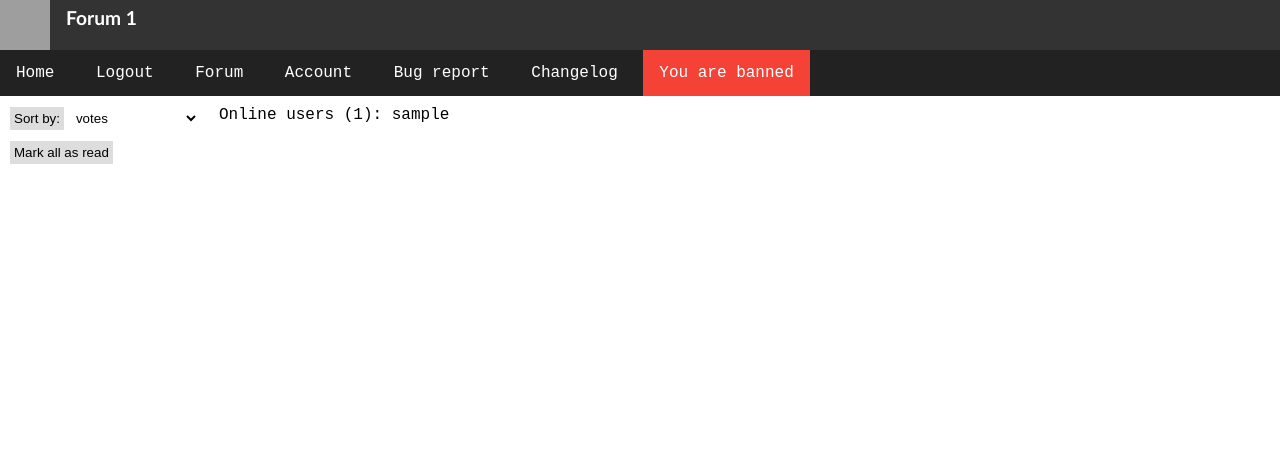
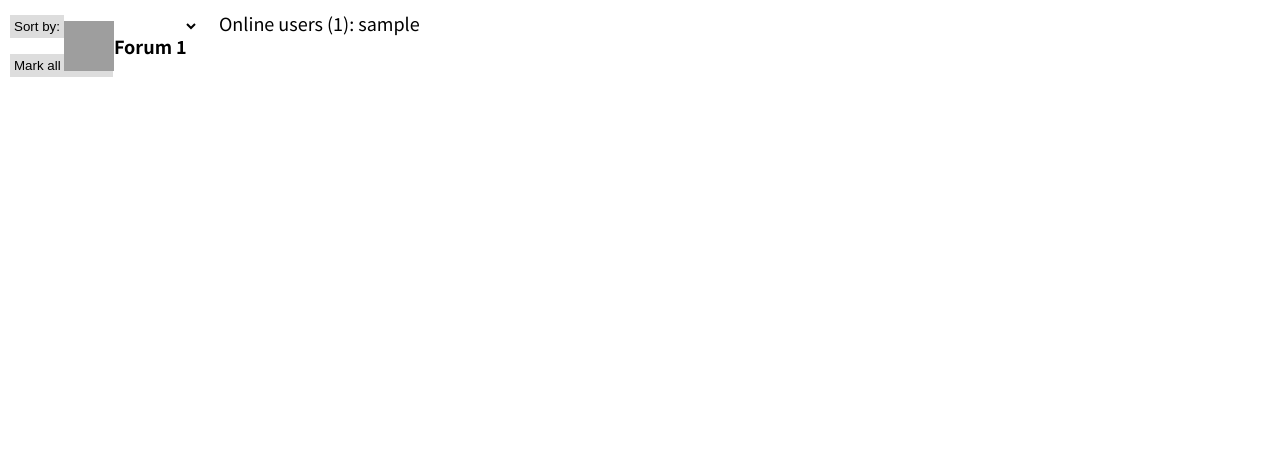
Before and after one commit to ethandhunt/Forum1, a PHP site: page /forum.php in a window 1280 px wide. Shown: the top 464 px of the page. Run offline with PHP 8.4, Linux system fonts and the light colour scheme; the visitor is signed in with stand-in values (Sample User, id 1); data that the repository does not hold is empty; grey boxes are pictures that could not be loaded.

Commit message:
modified:   forum.php 	modified:   includes/header.php 	deleted:    includes/navbar.php 	modified:   post.php 	modified:   style/admin.css 	modified:   style/banned.css 	modified:   style/changelog.css 	modified:   style/chat.css 	modified:   style/forum.css 	modified:   style/report.css 	modified:   style/reports.css 	modified:   style/style.css 	modified:   style/users.css 	modified:   style/view_comment_report.css 	modified:   style/view_post.css 	modified:   style/view_post_report.css

```diff
--- a/forum.php
+++ b/forum.php
@@ -162,22 +162,12 @@ if (!isset($_SESSION["user_id"])) {
     <title> Forum </title>
     <link rel="stylesheet" href="style/style.css">
     <link rel="stylesheet" href="style/forum.css">
-    <link rel="stylesheet" href="https://cdnjs.cloudflare.com/ajax/libs/font-awesome/4.7.0/css/font-awesome.min.css">
+    <!-- <link rel="stylesheet" href="https://cdnjs.cloudflare.com/ajax/libs/font-awesome/4.7.0/css/font-awesome.min.css"> -->
     <script src="includes/vote.js"></script>
 </head>
 
 <body>
     <?php include "includes/header.php" ?>
-
-    <?php include "includes/navbar.php" ?>
-
-    <?php
-    if (random_int(0, 5) == 0) {
-        ?>
-        <img src="easter/ad2.gif" style="margin:auto">
-        <?php
-    }
-    ?>
 
     <div class="pre-post-table">
         <div class="pre-left">
--- a/includes/header.php
+++ b/includes/header.php
@@ -1,6 +1,13 @@
-<div class="header">
+<header>
     <img src="images/logo.jpg" class="logo">
     <div>
         Forum 1
     </div>
-</div>
+
+    <ul class="nav-links">
+         <li><a href="forum.php">Home</a></li>
+         <li><a>JFOKEL</a></li>
+         <li><a></a></li>
+         <li><a>ehj</a></li>
+     </ul>
+</header>
--- a/includes/navbar.php
+++ /dev/null
@@ -1,49 +0,0 @@
-<div class="navbar-container">
-    <ul>
-        <li>
-            <a href="index.php"> Home </a>
-            <?php
-            if (!isset($_SESSION["user_id"])) {
-                ?>
-                <a href="register.php"> Register </a>
-                <a href="login.php"> Login </a>
-                <?php
-            }
-            if (isset($_SESSION["user_id"])) {
-                ?>
-                <a href="logout.php"> Logout </a>
-                <a href="forum.php"> Forum </a>
-                <a href="account.php"> Account </a>
-                <?php
-            }
-            if (isset($_SESSION["banned"]) && !$_SESSION["banned"]) {
-                ?>
-                <a href="post.php"> Post </a>
-                <a href="chat.php?view=chatrooms"> Live Chat </a>
-                <?php
-            }
-            ?>
-            <a href="bug_report.php"> Bug report </a>
-            <a href="changelog.php"> Changelog </a>
-            <?php
-            if (isset($_SESSION['administrator']) && $_SESSION['administrator']) {
-                ?>
-                <a href="admin.php"> Admin </a>
-                <?php
-            }
-            if (isset($_SESSION['moderator']) && $_SESSION['moderator']) {
-                ?>
-                <a href="reports.php"> Reports </a>
-                <?php
-            }
-            if (isset($_SESSION["banned"]) && $_SESSION["banned"]) {
-                ?>
-                <a class="ban-message" href="banned.php">
-                    You are banned
-                </a>
-                <?php
-            }
-            ?>
-        </li>
-    </ul>
-</div>
--- a/post.php
+++ b/post.php
@@ -36,8 +36,6 @@ if (!isset($_SESSION["user_id"])) {
 <body>
     <?php include "includes/header.php" ?>
 
-    <?php include "includes/navbar.php" ?>
-
     <form class="post-form" method="post">
         <input type="text" id="title" name="title" placeholder="Title" maxlength=60>
         <textarea type="text" id="body" name="body" placeholder="Body" rows=20 cols=100 maxlength=2000></textarea>
--- a/style/admin.css
+++ b/style/admin.css
@@ -3,7 +3,6 @@
     margin: 10px;
     overflow: hidden;
     /* float: left; */
-    font-family: Arial, Helvetica, sans-serif;
     border: 1px solid black;
     padding: 10px;
 }
@@ -26,7 +25,6 @@
 }
 
 .alert {
-    font-family: Arial, Helvetica, sans-serif;
     padding: 10px;
     background-color: #f44336;
     color: white;
@@ -43,7 +41,6 @@
     margin: 10px;
     overflow: hidden;
     /* float: left; */
-    font-family: Arial, Helvetica, sans-serif;
     border: 1px solid black;
     padding: 10px;
 }
@@ -57,7 +54,6 @@
     margin: 10px;
     overflow: hidden;
     /* float: left; */
-    font-family: Arial, Helvetica, sans-serif;
     border: 1px solid black;
     padding: 10px;
 }
--- a/style/banned.css
+++ b/style/banned.css
@@ -1,5 +1,4 @@
 .ban-description {
-    font-family: Arial, Helvetica, sans-serif;
     margin: 10px;
     float: left;
 }
--- a/style/changelog.css
+++ b/style/changelog.css
@@ -1,11 +1,9 @@
 h2, .clean {
     margin: 10px;
-    font-family: Arial, Helvetica, sans-serif;
 }
 
 .changelog {
     margin: 10px;
-    font-family: Arial, Helvetica, sans-serif;
 }
 
 .update-interval {
--- a/style/chat.css
+++ b/style/chat.css
@@ -1,7 +1,3 @@
-h2, .message {
-    font-family: Arial, Helvetica, sans-serif;
-}
-
 h2, #text_input {
     margin: 10px;
 }
--- a/style/forum.css
+++ b/style/forum.css
@@ -1,7 +1,6 @@
 /* forum page css */
 .forum-post-link {
     text-decoration: none;
-    font-family: Arial, Helvetica, sans-serif;
     color: #474747;
 }
 .forum-table {
@@ -81,7 +80,6 @@
 }
 
 .online-div {
-    font-family: 'Courier New', Courier, monospace;
     margin: 10px;
 }
 
--- a/style/report.css
+++ b/style/report.css
@@ -3,7 +3,6 @@
     margin: 10px;
     overflow: hidden;
     /* float: left; */
-    font-family: Arial, Helvetica, sans-serif;
 }
 
 .report-form input {
--- a/style/reports.css
+++ b/style/reports.css
@@ -13,5 +13,4 @@
 
 h1 {
     margin: 10px;
-    font-family: Arial, Helvetica, sans-serif;
 }
--- a/style/style.css
+++ b/style/style.css
@@ -1,31 +1,18 @@
-html body {
-    margin: 0;
-    padding-bottom: 30px;
+@import url('https://fonts.googleapis.com/css2?family=Noto+Sans+JP:wght@400;500;700;900&display=swap');
+
+body {
+    font-size: 18px;
+    font-family: 'Noto Sans JP', sans-serif;
+    font-weight: 400;
+
+    color: black;
+
+    margin: 0px;
+    padding: 0px;
 }
 
 /* adapted from https://www.w3schools.com/css/css_navbar.asp */
-.navbar-container {
-    font-family: 'Courier New', Courier, monospace;
-}
-.navbar-container ul {
-    list-style-type: none;
-    margin: 0;
-    padding: 0;
-    overflow: hidden;
-    background-color: #222;
-}
-.navbar-container li a {
-    display: inline-block;
-    color: white;
-    text-align: center;
-    padding: 14px 16px;
-    text-decoration: none;
-    transition: background-color 0.2s;
-    cursor: pointer;
-}
-.navbar-container li a:hover {
-    background-color: #555;
-}
+
 .ban-message {
     display: inline-block;
     text-align: center;
@@ -39,24 +26,55 @@ html body {
 /* end navbar css */
 
 /* header css */
-.header {
-    background-color: #333;
-    color: white;
-    overflow: hidden;
+header {
+    position: absolute;
+
+    font-weight: 700;
+    background-color: rgba(0, 0, 0, 0);
+
+    display: flex;
+    justify-content: flex-start;
+    align-items: center;
+
+    padding: 15px 5%;
+    width: auto;
+    z-index: 1;
 }
-.header .logo {
+
+li, a {
+    text-decoration: none;
+    color: rgb(255, 255, 255);
+}
+
+.nav-links li {
+    list-style: none;
+    display: inline-block;
+    padding: 0px 20px;
+}
+
+.nav-links li a {
+    transition: all 0.3s ease 0s;
+}
+
+.nav-links a:hover {
+    color: #ff2f2f;
+}
+
+header .logo {
     width: 50px;
     height: 50px;
 
     float: left;
 }
-.header div {
+
+/* .header div {
     padding: 6px 16px;
     float: left;
-    font-family: 'Trebuchet MS', 'Lucida Sans Unicode', 'Lucida Grande', 'Lucida Sans', Arial, sans-serif;
     font-weight: 700;
     font-size:larger;
-}
+} */
+
+
 /* end header css */
 
 /* footer css */
@@ -86,7 +104,6 @@ th {
 table {
     border: none;
     border-collapse: collapse;
-    font-family: Arial, Helvetica, sans-serif;
 }
 tr {
     transition: background-color 0.2s;
@@ -172,7 +189,6 @@ tr:hover {
 }
 .account-form {
     margin: 20px;
-    font-family: Arial, Helvetica, sans-serif;
 }
 .account-form input {
     padding: 6px 10px;
@@ -192,7 +208,6 @@ tr:hover {
 }
 .account-details {
     margin: 20px;
-    font-family: Arial, Helvetica, sans-serif;
 }
 .account-details td.td-left {
     width: 100px;
--- a/style/users.css
+++ b/style/users.css
@@ -6,7 +6,6 @@
 
 .users-administrator-options {
     margin: 20px;
-    font-family: Arial, Helvetica, sans-serif;
 }
 
 .users-administrator-options a {
--- a/style/view_comment_report.css
+++ b/style/view_comment_report.css
@@ -1,5 +1,4 @@
 h2 {
-    font-family: Arial, Helvetica, sans-serif;
     margin: 10px;
 }
 
@@ -47,6 +46,5 @@ table td {
 }
 
 .statement {
-    font-family: Arial, Helvetica, sans-serif;
     margin: 10px;
 }
--- a/style/view_post.css
+++ b/style/view_post.css
@@ -9,7 +9,6 @@
 .post-left {
   float: left;
   width: 10%;
-  font-family: Arial, Helvetica, sans-serif;
   border: 1px solid #333;
   margin-right: 10px;
   overflow: hidden;
@@ -17,7 +16,6 @@
 .post-right {
   float: right;
   width: 90%;
-  font-family: Arial, Helvetica, sans-serif;
   border: 1px solid #333;
   overflow-wrap: break-word;
   overflow: hidden;
@@ -37,7 +35,6 @@
   color: #555;
   margin: 20px;
   padding: 5px;
-  font-family: Arial, Helvetica, sans-serif;
 }
 .post {
   margin: 20px;
--- a/style/view_post_report.css
+++ b/style/view_post_report.css
@@ -1,5 +1,4 @@
 h2 {
-    font-family: Arial, Helvetica, sans-serif;
     margin: 10px;
 }
 
@@ -47,6 +46,5 @@ table td {
 }
 
 .statement {
-    font-family: Arial, Helvetica, sans-serif;
     margin: 10px;
 }
```
